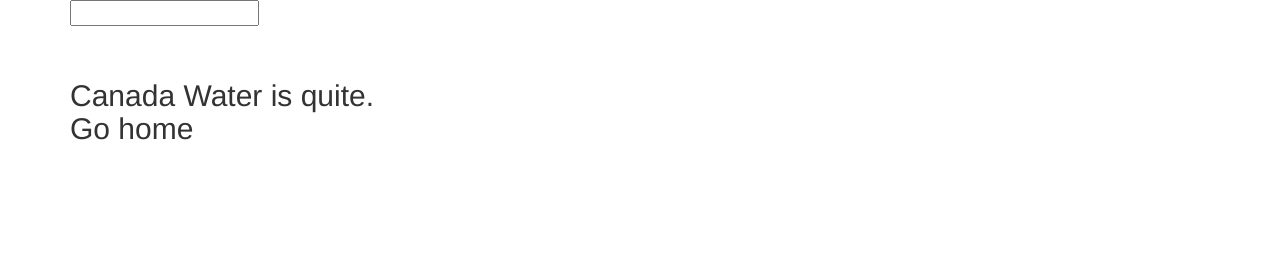
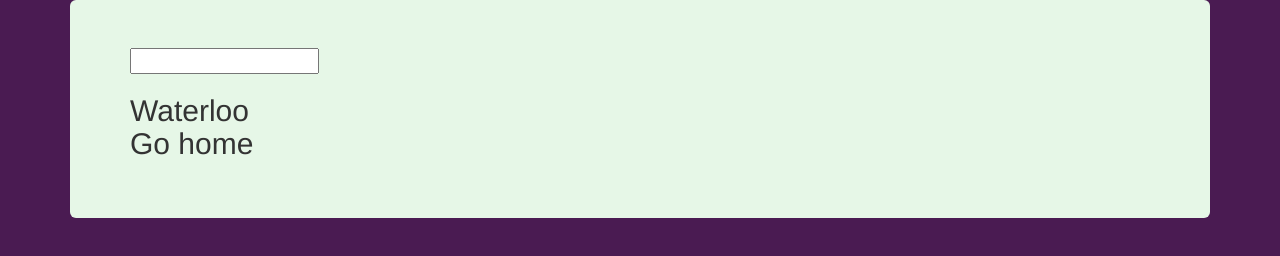
Before and after one commit to Blimeys/pubortube, a website: page index.html in a window 1280 px wide. Drawn offline with nearby package versions, Linux system fonts and the light colour scheme.

Commit message:
cleaned up code

```diff
--- /dev/null
+++ b/css/stylez.css
@@ -0,0 +1,7 @@
+body {
+  background-color: #4a1b52;
+}
+
+.jumbotron {
+  background-color: #e6f7e7;
+}
--- a/index.html
+++ b/index.html
@@ -5,6 +5,7 @@
   <meta http-equiv="X-UA-Compatible" content="IE=edge">
   <title></title>
 <link rel="stylesheet" href="https://maxcdn.bootstrapcdn.com/bootstrap/3.3.7/css/bootstrap.min.css" integrity="sha384-BVYiiSIFeK1dGmJRAkycuHAHRg32OmUcww7on3RYdg4Va+PmSTsz/K68vbdEjh4u" crossorigin="anonymous">
+<link rel="stylesheet" href="/css/stylez.css">
     <script src="https://cdnjs.cloudflare.com/ajax/libs/angular.js/1.6.2/angular.min.js"></script>
     <script src="/scripts/factory.js"></script>
     <script src="/scripts/controller.js"></script>
@@ -12,13 +13,15 @@
 </head>
 <body ng-app="mainApp">
 <div ng-controller="stuff" class="container">
+<div class="jumbotron">
 <input type="text">
 <h2>
-<br>
-{{ stationSelected }} is quite.
+{{ stationSelected }}
 <br>
 {{ whatToDo }}
 </h2>
 </div>
+</div>
+</div>
 </body>
 </html>
--- a/index.js
+++ b/index.js
@@ -2,6 +2,8 @@
 var app = express();
 
 app.use('/scripts',express.static(__dirname + '/scripts'));
+
+app.use('/css',express.static(__dirname + '/css'));
 
 
 app.get('/', function(req,res){
--- a/scripts/controller.js
+++ b/scripts/controller.js
@@ -7,7 +7,7 @@
     stationData: function(){
     return $http.get('tubeUsers.json')
       .then(function(results){
-        var currentStation = "canada";
+        var currentStation = "waterloo";
         return {station: $filter('filter')(results.data, {Station: currentStation })[0]};
   });
       return {
@@ -64,9 +64,10 @@
   $scope.stationResult = jsonQueryStations.stationData().then(function(result){
     var findthetime = timeConverter.getTime();
     var Average = "Average";
-    console.log(findthetime);
-    console.log(result.station[findthetime]);
-    console.log(result.station.Station);
+    console.log("Current local time: " + findthetime);
+    console.log("Station selected: " + result.station.Station);
+    console.log("Passenger count at the station: " + result.station[findthetime]);
+    console.log("Average passenger count: " + result.station.Average)
     var actualLevel = result.station[findthetime];
     var averageLevel = result.station.Average;
     $scope.stationSelected = result.station.Station;
```
